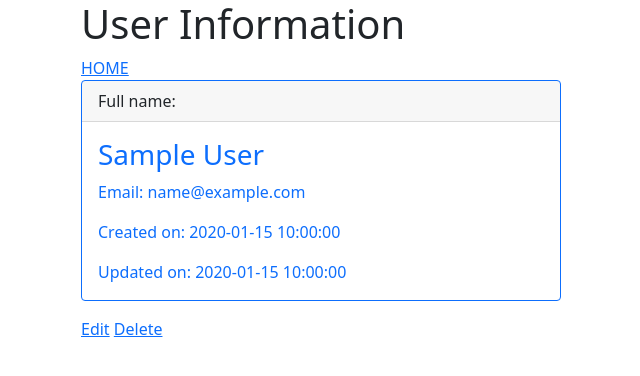
After one commit to nobleat/UserOutline, a Flask app: page /user/show/1 in a window 1280 px wide. The commit adds this page. Shown: the top 376 px of the page, without its empty margins (1-641 px from the left). Run offline with Flask 2, Linux system fonts and the light colour scheme; tables that the repository leaves empty or names only in its code hold one stand-in row (values such as "Sample post").

Commit message:
links work just need to adjust html formatting

```diff
--- a/server.py
+++ b/server.py
@@ -1,3 +1,4 @@
+from re import I
 from flask import Flask, render_template, request, redirect, session
 from user import usercls
 
@@ -12,11 +13,41 @@ def index():
 def create_user():
     return render_template('/adduser.html')
 
+@app.route('/user')
+def userpg():
+    return render_template("user.html", userpg=usercls.get_all())
+
 @app.route('/adduserpg',  methods=['POST'])
 def adduserpg():
-        usercls.create(request.form)
-        return redirect('/')
+    usercls.create(request.form)
+    return redirect('/')
 
+@app.route('/user/edit/<int:id>')
+def edit(id):
+    data={
+        "id":id
+    }
+    return render_template("edit.html", user=usercls.get_one(data))
+
+@app.route('/user/update', methods=['POST'])
+def update():
+    usercls.update(request.form)
+    return redirect("/")
+
+@app.route('/user/delete/<int:id>')
+def delete(id):
+    data={
+        "id":id
+    }
+    usercls.delete(data)
+    return (redirect('/'))
+
+@app.route('/user/show/<int:id>')
+def show(id):
+    data={
+        "id":id
+    }
+    return render_template("user.html", user=usercls.get_one(data))
 
 if __name__=="__main__":
     app.run(debug=True)
--- a/templates/adduser.html
+++ b/templates/adduser.html
@@ -17,7 +17,7 @@
             <p>FIRST NAME:<input type= "text" name="first"></p>
             <p>LAST NAME:<input type= "text" name="last"></p>
             <p>EMAIL:<input type= "text" name="email"></p>
-            <button>SUBMIT</button>
+            <button>CREATE</button>
         </form>
     </div>
 </body>
--- /dev/null
+++ b/templates/user.html
@@ -0,0 +1,31 @@
+<!DOCTYPE html>
+<html lang="en">
+<head>
+    <meta charset="UTF-8">
+    <meta http-equiv="X-UA-Compatible" content="IE=edge">
+    <meta name="viewport" content="width=device-width, initial-scale=1.0">
+    <title>User Data</title>
+    <link href="https://cdn.jsdelivr.net/npm/bootstrap@5.1.3/dist/css/bootstrap.min.css" rel="stylesheet" integrity="sha384-1BmE4kWBq78iYhFldvKuhfTAU6auU8tT94WrHftjDbrCEXSU1oBoqyl2QvZ6jIW3" crossorigin="anonymous">
+
+</head>
+<body>
+    <div class="container">
+    <div class="header">
+                <h1>User Information</h1>
+                <a href="/">HOME</a>
+        </div>
+
+        <div class="card border-primary mb-3" style="max-width: 30rem;">
+            <div class="card-header">Full name:</div>
+            <div class="card-body text-primary">
+                <h3 class="card-title">{{user.full_name()}}</h3>
+                <p class="card-text">Email: {{user.email}}</p>
+                <p class="card-text">Created on: {{user.created_at}}</p>
+                <p class="card-text">Updated on: {{user.updated_at}}</p>
+            </div>
+        </div>
+        <a href="/user/edit/{{user.id}}">Edit</a>
+        <a href="/user/delete/{{user.id}}">Delete</a>
+    </div>
+</body>
+</html>
--- a/user.py
+++ b/user.py
@@ -9,6 +9,9 @@ class usercls:
         self.created_at= data['created_at']
         self.updated_at = data['updated_at']
 
+    def full_name(self):
+        return f"{self.first_name} {self.last_name}"
+
     @classmethod
     def get_all(cls):
         query = "SELECT * FROM users"
@@ -18,17 +21,25 @@ class usercls:
         for user in results:
             userlist.append(cls(user))
         return userlist
+
     @classmethod
     def create(cls, data):
         query = "INSERT INTO users (first_name, last_name, email) VALUES (%(first)s, %(last)s, %(email)s)"
         result = connectToMySQL("users_schema").query_db(query,data)
         return result
 
-    def get_one():
-        pass
+    @classmethod
+    def get_one(cls,id):
+        query = "SELECT * FROM users WHERE id = %(id)s";
+        result = connectToMySQL('users_schema').query_db(query,id)
+        return cls(result[0])
 
-    def update():
-        pass
+    @classmethod
+    def update(cls, data):
+        query ="UPDATE users SET first_name= %(first)s , last_name=%(last)s , email=%(email)s WHERE id = %(id)s;"
+        return connectToMySQL('users_schema').query_db(query, data)
 
-    def delete():
-        pass
+    @classmethod
+    def delete(cls, data):
+        query= "DELETE FROM users WHERE id = %(id)s;"
+        return connectToMySQL('users_schema').query_db(query, data)
```
Also changed, not shown: templates/edit.html (added, +23 -0 lines), templates/index.html (+8 -1 lines).
